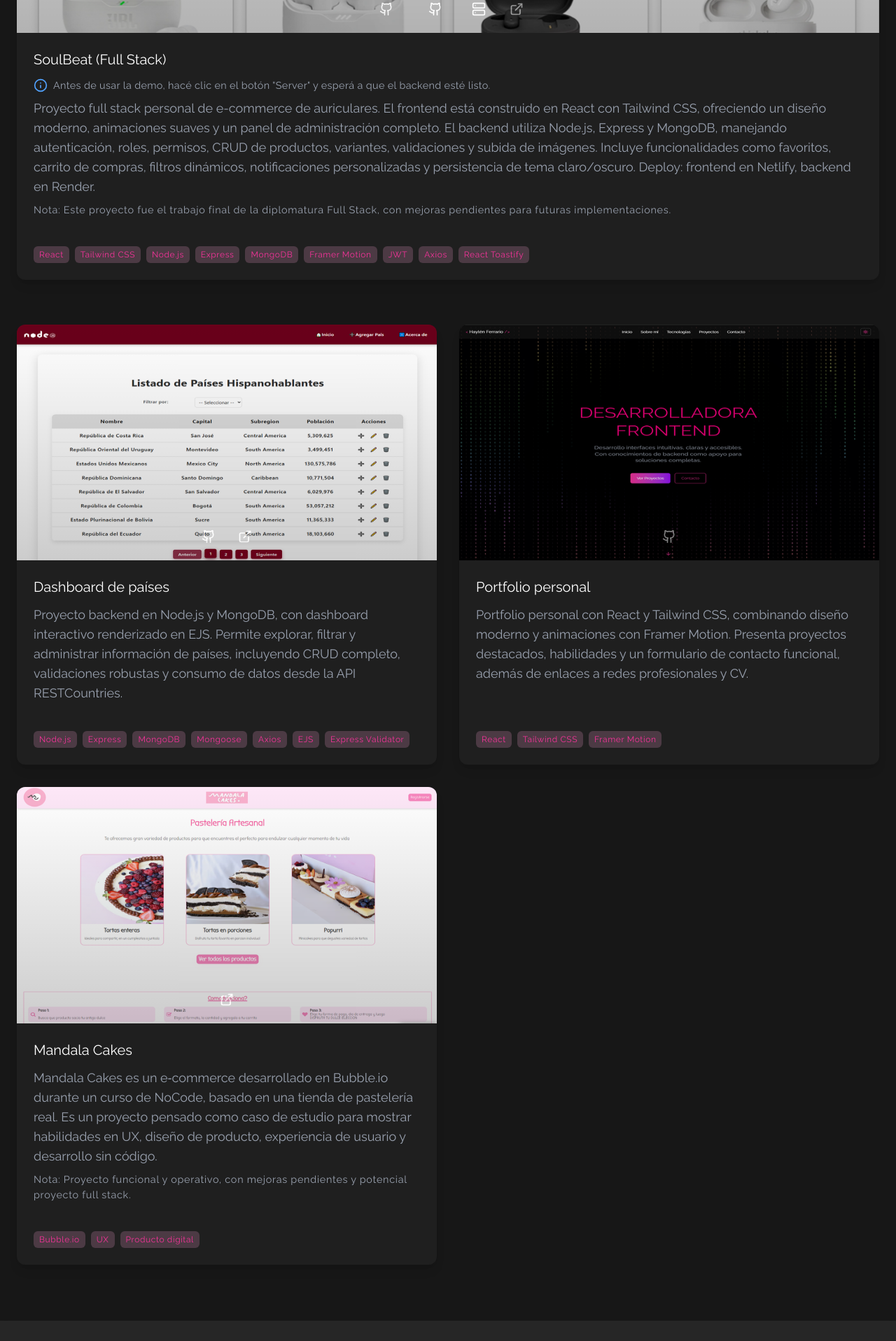
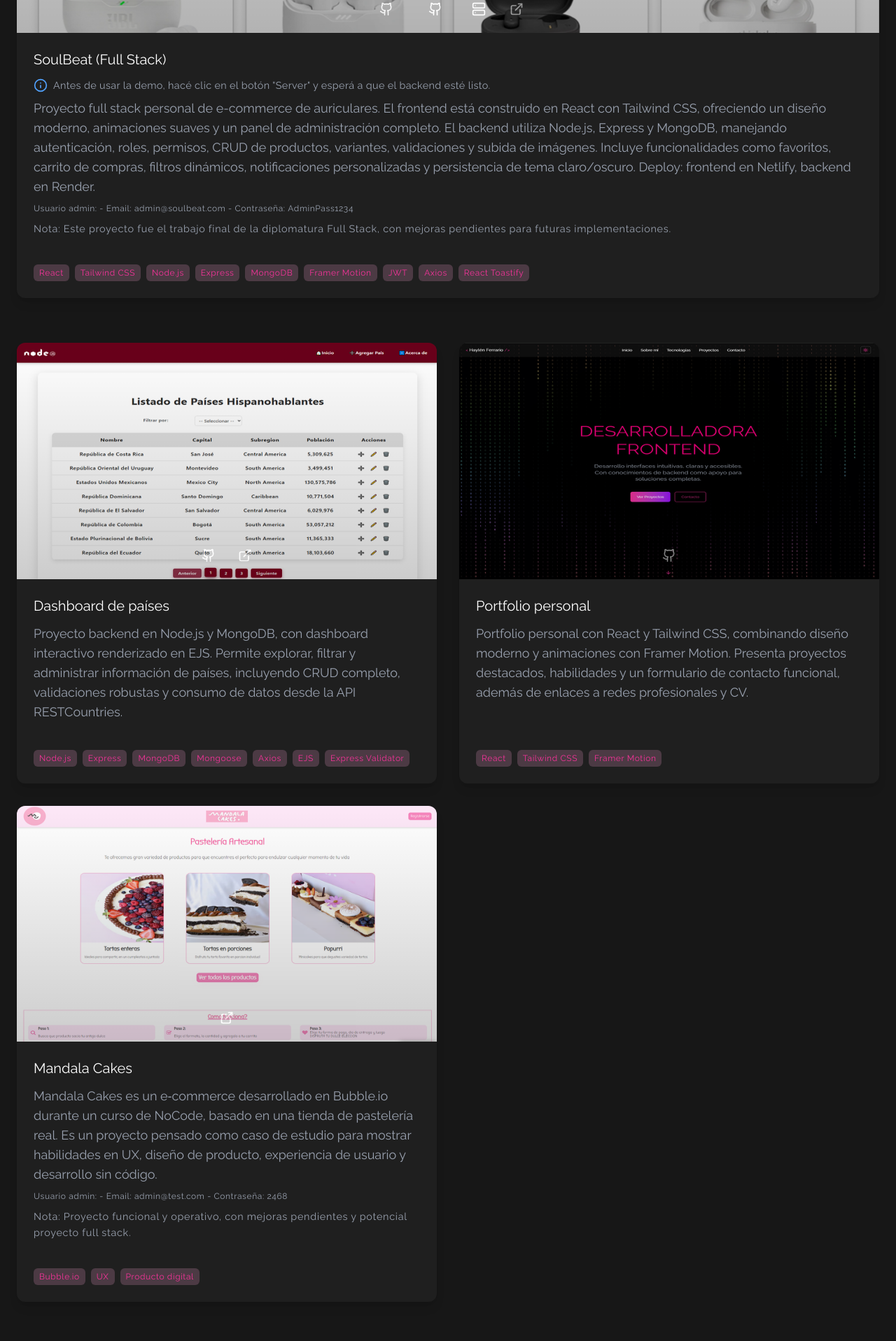
Before and after one commit to hayle-f/Portfolio-HaylenFerrario, a React (Vite) app: page / in a window 1280 px wide. Shown: the part 3560-5477 px from the top of the page at 70% size. Built offline with nearby package versions, Linux system fonts and the light colour scheme.

Commit message:
agregado de credenciales para demo proyectos

```diff
--- a/src/sections/Projects.jsx
+++ b/src/sections/Projects.jsx
@@ -19,6 +19,9 @@
             Antes de usar la demo, hacé clic en el botón "Server" y esperá a que el backend esté listo.
           </small>
           Proyecto full stack personal de e-commerce de auriculares. El frontend está construido en React con Tailwind CSS, ofreciendo un diseño moderno, animaciones suaves y un panel de administración completo. El backend utiliza Node.js, Express y MongoDB, manejando autenticación, roles, permisos, CRUD de productos, variantes, validaciones y subida de imágenes. Incluye funcionalidades como favoritos, carrito de compras, filtros dinámicos, notificaciones personalizadas y persistencia de tema claro/oscuro. Deploy: frontend en Netlify, backend en Render.<br />
+          <div className='mt-2'>
+            <p className='text-[10.5px] tracking-wider sm:text-[12px]'>Usuario admin: - Email: admin@soulbeat.com - Contraseña: AdminPass1234</p>
+          </div>
           <small className="text-gray-400 block mt-2 tracking-wider">
             Nota: Este proyecto fue el trabajo final de la diplomatura Full Stack, con mejoras pendientes para futuras implementaciones.
           </small>
@@ -58,6 +61,9 @@
       description:(
         <>
         Mandala Cakes es un e‑commerce desarrollado en Bubble.io durante un curso de NoCode, basado en una tienda de pastelería real. Es un proyecto pensado como caso de estudio para mostrar habilidades en UX, diseño de producto, experiencia de usuario y desarrollo sin código.
+        <div className='mt-2'>
+            <p className='text-[10.5px] tracking-wider sm:text-[12px]'>Usuario admin: - Email: admin@test.com  - Contraseña: 2468</p>
+        </div>
         <small className="text-gray-400 block mt-2 tracking-wider">
           Nota: Proyecto funcional y operativo, con mejoras pendientes y potencial proyecto full stack.
         </small>
```
